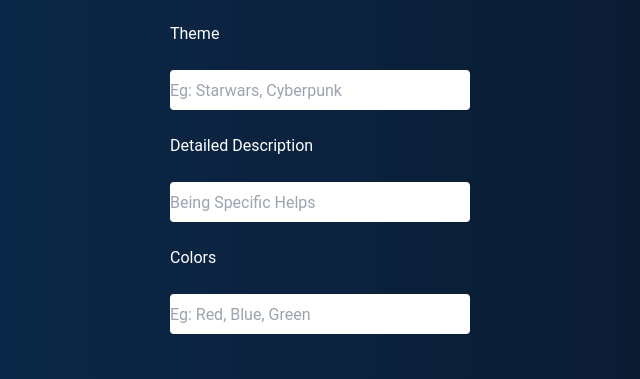
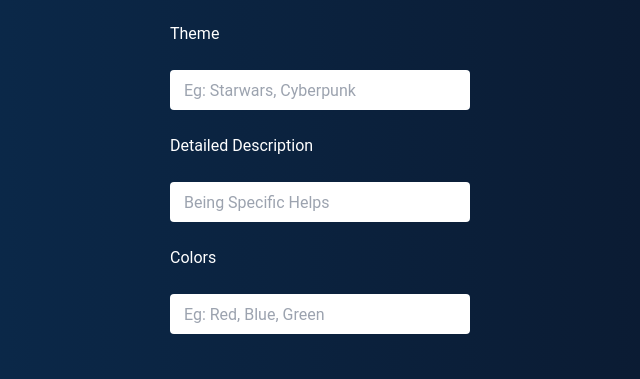
Before and after one commit to QuickAxe/Inspirus-2022, a plain HTML site: page Frontend/landing.html in a window 1280 px wide. Shown: the part 178-557 px from the top of the page, 55-695 px from the left. Drawn offline with nearby package versions, Linux system fonts and the light colour scheme.

Commit message:
Changed margin of the inputs

```diff
--- a/Frontend/styles/style2.css
+++ b/Frontend/styles/style2.css
@@ -12,9 +12,24 @@ body {
   }
   input
   {
-    color:black;
+
     height: 40px;
     width: 300px;
     border-radius:4px;
 
   }
+  #text1
+  {
+    color:black;
+    padding-left: 10px;
+  }
+  #text2
+  {
+    color:black;
+    padding-left: 10px;
+  }
+  #text3
+  {
+    color:black;
+    padding-left: 10px;
+  }
```
Also changed, not shown: Frontend/landing.html (+3 -3 lines).
